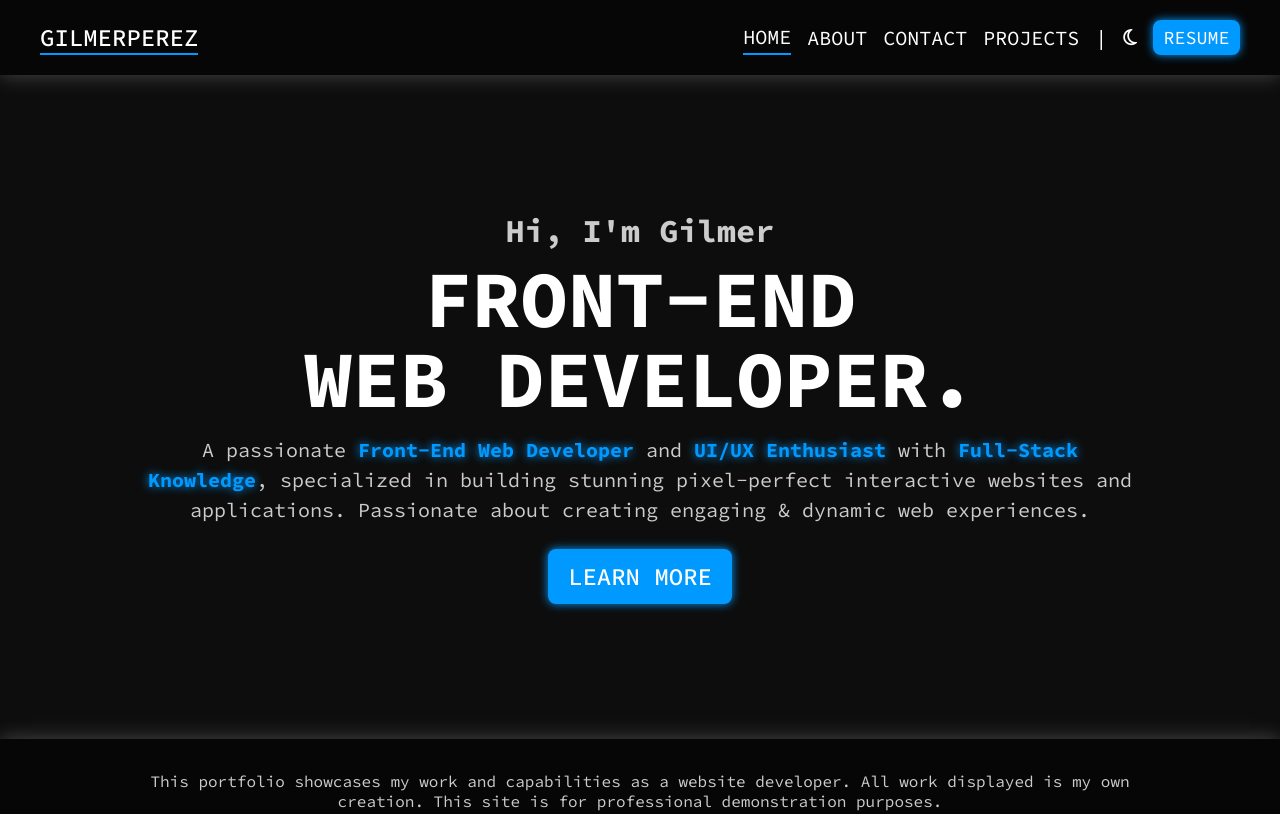
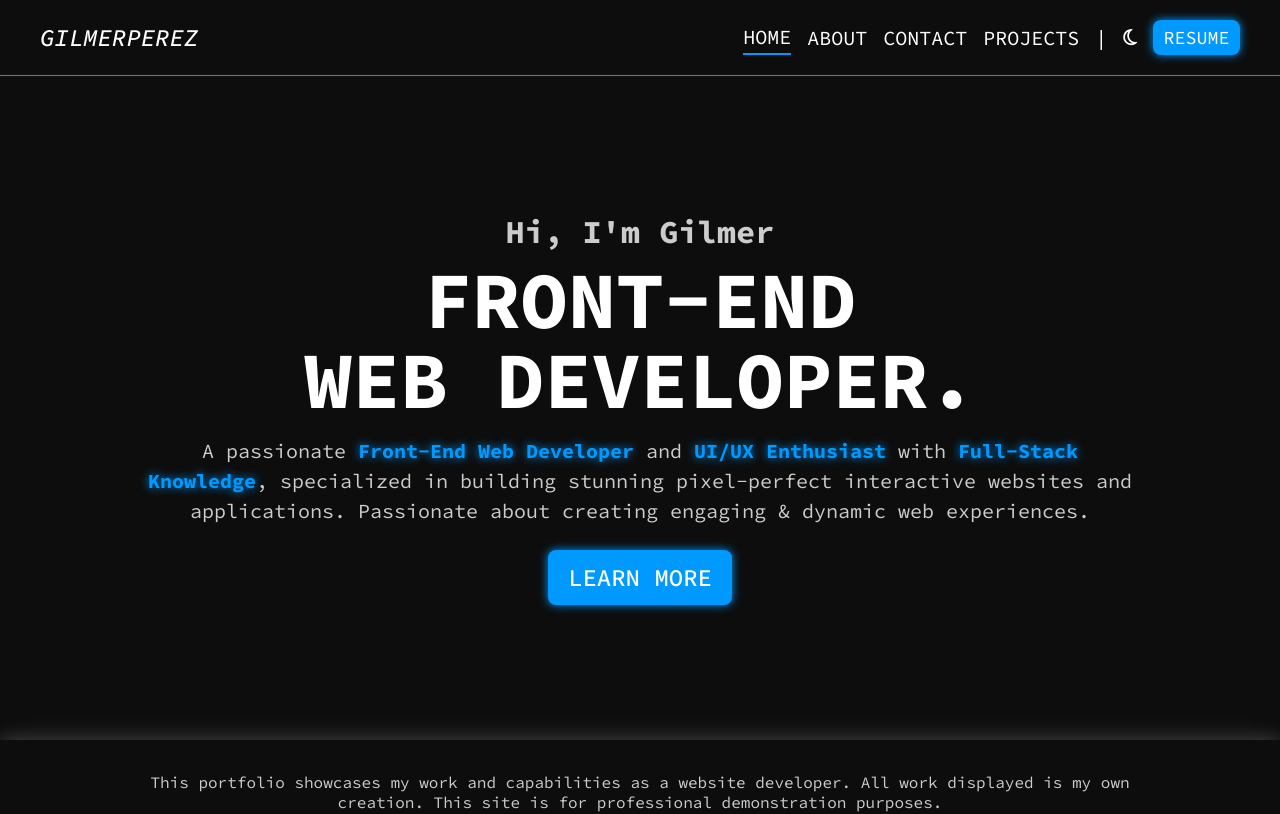
Before and after one commit to gilmerperez/gilmer-perez, a React (Vite) app: page / in a window 1280 px wide. Shown: the top 814 px of the page. Built offline with nearby package versions, Linux system fonts and the light colour scheme.

Commit message:
Changed colors and tweaked header

```diff
--- a/src/components/Header/Header.module.css
+++ b/src/components/Header/Header.module.css
@@ -5,7 +5,7 @@ header {
   position: sticky;
   padding: 1.25rem 2rem;
   transition: 0.3s ease-in;
-  box-shadow: var(--shadow);
+  border-bottom: 1px solid var(--primary);
   background-color: var(--header-bg-color);
 }
 
@@ -40,8 +40,8 @@ header {
 .logo {
   font-weight: 500;
   font-size: 1.5rem;
+  font-style: italic;
   transition: 0.3s ease-in;
-  border-bottom: 2px solid var(--primary);
 }
 
 /* Site navigation */
@@ -239,8 +239,8 @@ header {
 .mobileLogo {
   font-weight: 500;
   font-size: 1.15rem;
+  font-style: italic;
   transition: 0.3s ease-in;
-  border-bottom: 2px solid var(--primary);
 }
 
 /* Hamburger menu button */
--- a/src/index.css
+++ b/src/index.css
@@ -3,25 +3,25 @@
 
 /* Light mode */
 html[data-theme="light"] {
-  --header-bg-color: hsl(0, 0%, 100%);
+  --header-bg-color: hsl(0, 0%, 95%);
   --bg-color: hsl(0, 0%, 95%);
   --text-primary: hsl(0, 0%, 0%);
   --text-secondary: hsl(0, 0%, 20%);
   --primary: hsl(204, 100%, 50%);
   --primary-dark: hsl(204, 100%, 40%);
-  --footer-bg-color: hsl(0, 0%, 100%);
+  --footer-bg-color: hsl(0, 0%, 95%);
   --shadow: 0 0 20px hsla(0, 0%, 0%, 0.25);
 }
 
 /* Dark mode */
 html[data-theme="dark"] {
-  --header-bg-color: hsl(0, 0%, 2.5%);
+  --header-bg-color: hsl(0, 0%, 5%);
   --bg-color: hsl(0, 0%, 5%);
   --text-primary: hsl(0, 0%, 100%);
   --text-secondary: hsl(0, 0%, 80%);
   --primary: hsl(204, 100%, 50%);
   --primary-dark: hsl(204, 100%, 40%);
-  --footer-bg-color: hsl(0, 0%, 2.5%);
+  --footer-bg-color: hsl(0, 0%, 5%);
   --shadow: 0 0 20px hsla(0, 0%, 100%, 0.25);
 }
 
```
